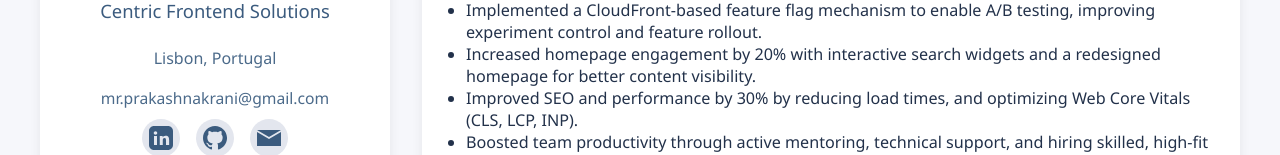
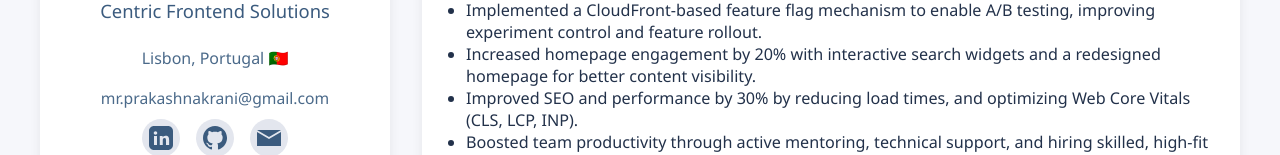
Before and after one commit to nakraniprakash/nakraniprakash.github.io, a React (Create React App) app: page / in a window 1280 px wide. Shown: the part 369-524 px from the top of the page. Built offline with nearby package versions, Linux system fonts and the light colour scheme.

Commit message:
Update profile location to include country flag emoji

```diff
--- a/src/assets/data.ts
+++ b/src/assets/data.ts
@@ -50,7 +50,7 @@ const profile: Profile = {
   profilePhoto: ProfilePhoto,
   resume: Resume,
   title: "Senior Frontend Engineer | React & TypeScript Expert | 8+ Years Experience | Product-Minded | Driving Scalable & Business-Centric Frontend Solutions",
-  location: "Lisbon, Portugal",
+  location: "Lisbon, Portugal 🇵🇹",
   email: "mr.prakashnakrani@gmail.com",
   social: {
     linkedin: "https://linkedin.com/in/nakraniprakash",
```
